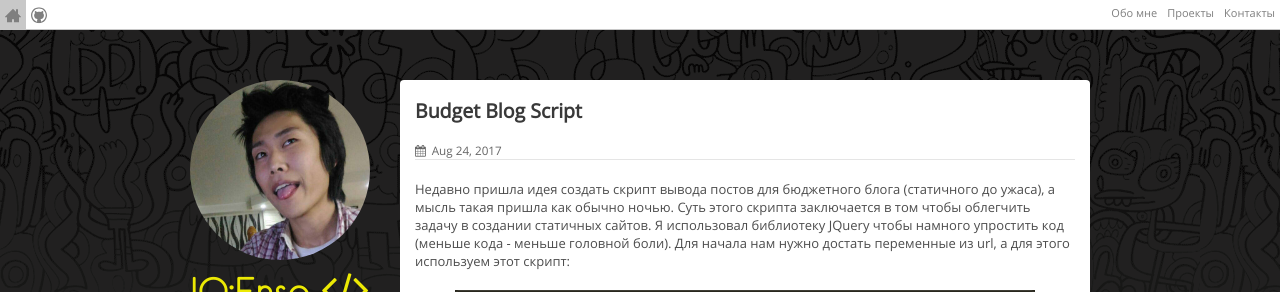
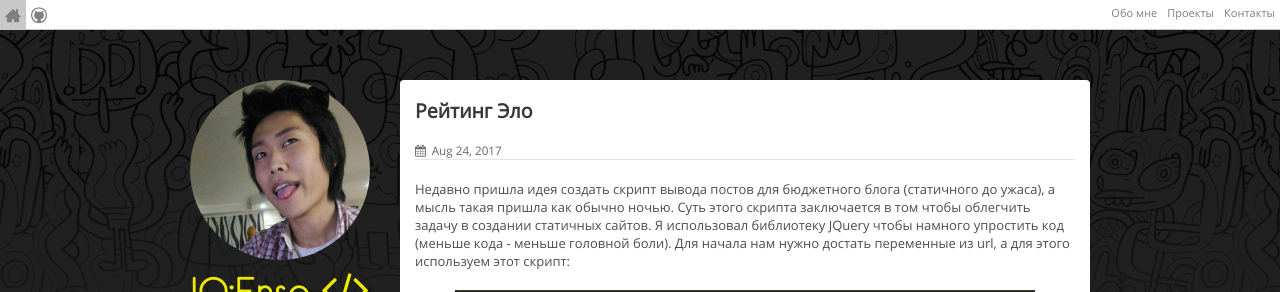
Before and after one commit to IOEnso/ioenso.github.io, a Jekyll site: the page built from _posts/2017-08-24-Budget-blog-script.md, in a window 1280 px wide. Shown: the top 292 px of the page. Built offline with Jekyll 4.4.1, drawn with Linux system fonts in a browser that asks for light colours.

Commit message:
Update 2017-08-24-Budget-blog-script.md

```diff
--- a/_posts/2017-08-24-Budget-blog-script.md
+++ b/_posts/2017-08-24-Budget-blog-script.md
@@ -1,7 +1,10 @@
 ---
 layout: post
+title: Рейтинг Эло
+tags:
+- javascript
+---
 
----
 Недавно пришла идея создать скрипт вывода постов для бюджетного блога (статичного до ужаса), а мысль такая пришла как обычно ночью.
 Суть этого скрипта заключается в том чтобы облегчить задачу в создании статичных сайтов.
 <!--more-->
```
